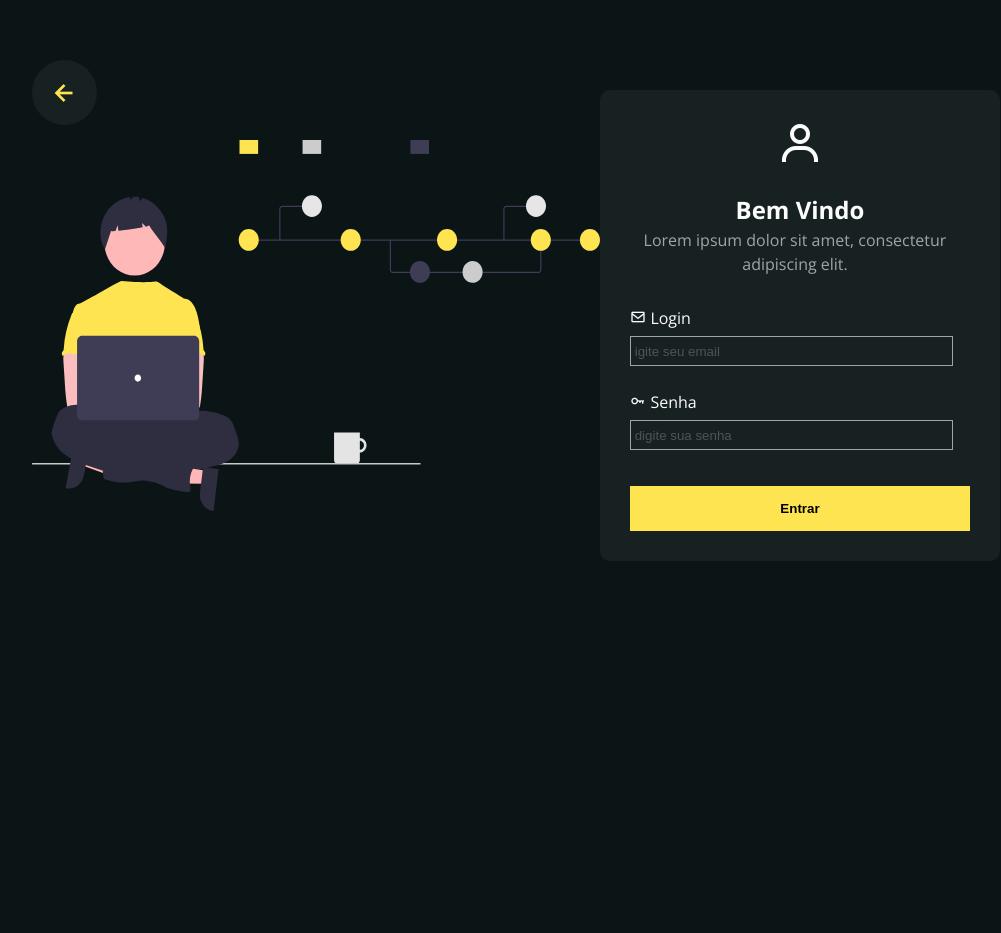
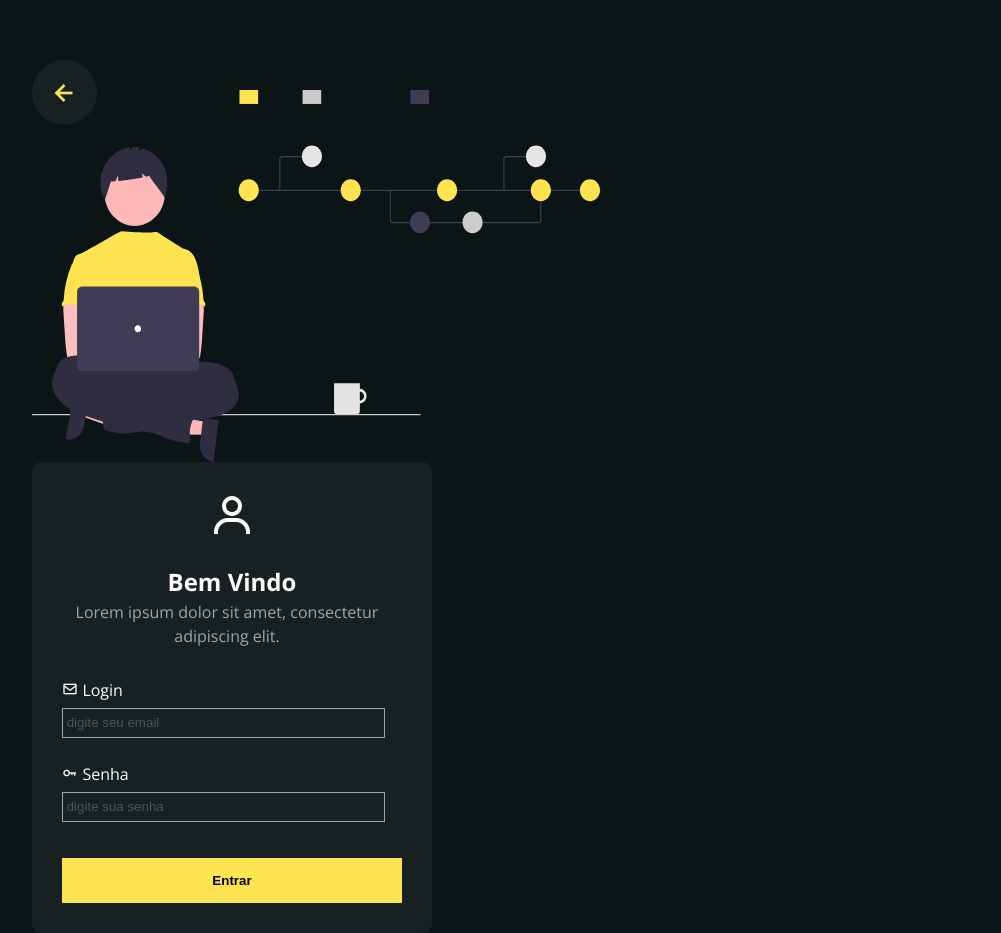
Before and after one commit to Wesllenbr/tela-de-login, a plain HTML site: page frontend/index.html in a window 1280 px wide. Shown: the whole page, without its empty margins (40-1041 px from the left). Before the commit the page ends 800 px from the top, so only its background shows below. Drawn offline with nearby package versions, Linux system fonts and the light colour scheme.

Commit message:
Update index.html

```diff
--- a/frontend/index.html
+++ b/frontend/index.html
@@ -15,8 +15,8 @@
                <i class='bx bx-left-arrow-alt'><a href=""></a></i>
             </div>
 
+            <div class="login__content">
                 <img src="img/undraw_version_control_re_mg66 1.svg" alt="" class="login__img">
-
                 <div class="login__data">
                     <i class='bx bx-user user__icon'></i>
 
@@ -24,16 +24,14 @@
                         <h1>Bem Vindo</h1>
                         <p>Lorem ipsum dolor sit amet, consectetur adipiscing elit.</p>
                     </div>
-
                         <form action="" class="form__container">
                         <div class="form__div form__div-one">
                             <div>
                                 <i class='bx bx-envelope'></i>
                             </div>
                             <label for="">Login</label>
-                        <input type="text" placeholder=" igite seu email">
+                            <input type="text" placeholder=" digite seu email">
                         </div>
-
                         <div class="form__div form__div-two">
                             <div>
                                 <i class='bx bx-key'></i>
@@ -45,6 +43,7 @@
                         <button class="btn__primary">Entrar</button>
                     </form>
                 </div>
+            </div>
         </section>
     </main>
 </body>
```
Lines whose indentation alone changed are shown as unchanged.
